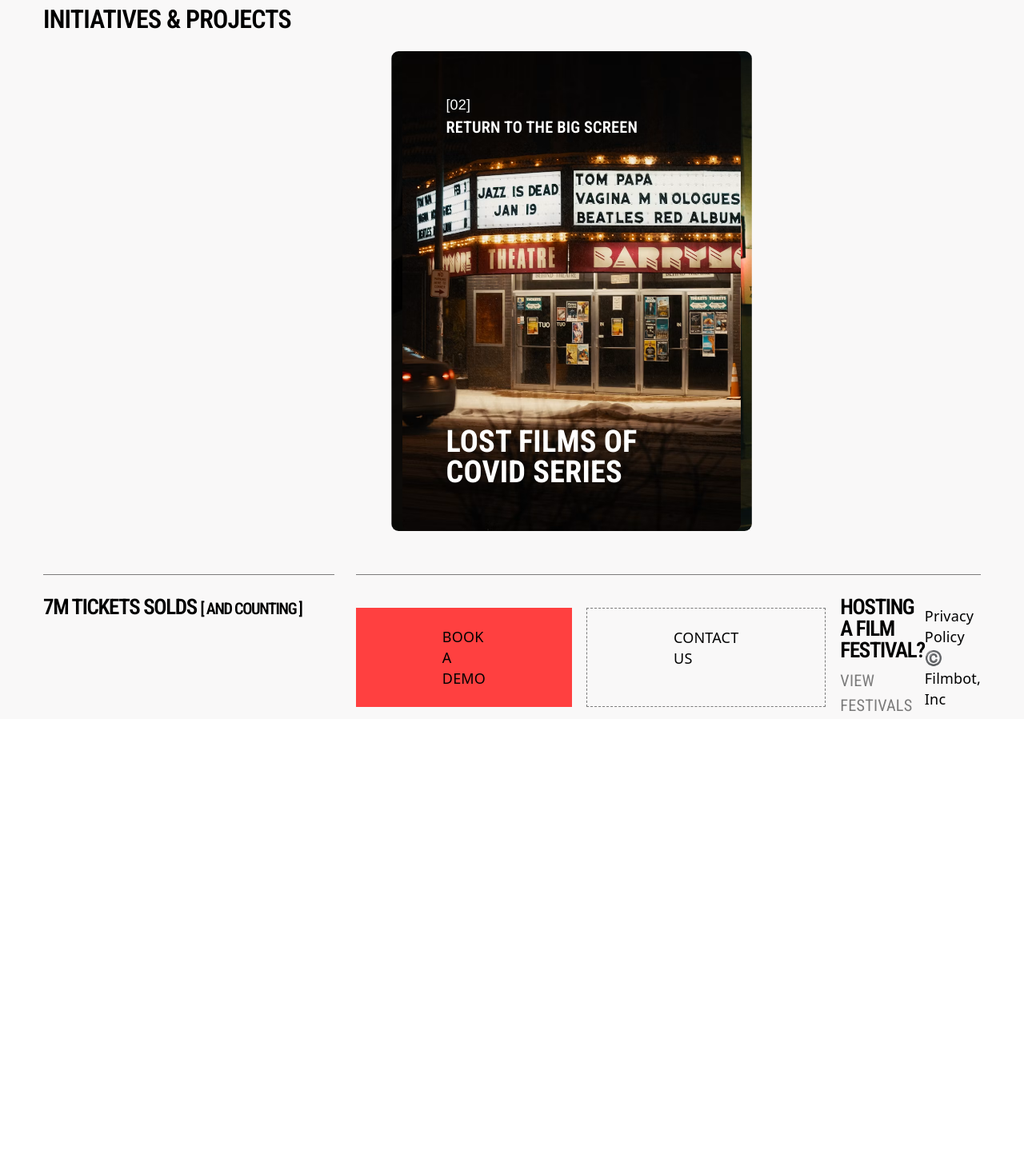
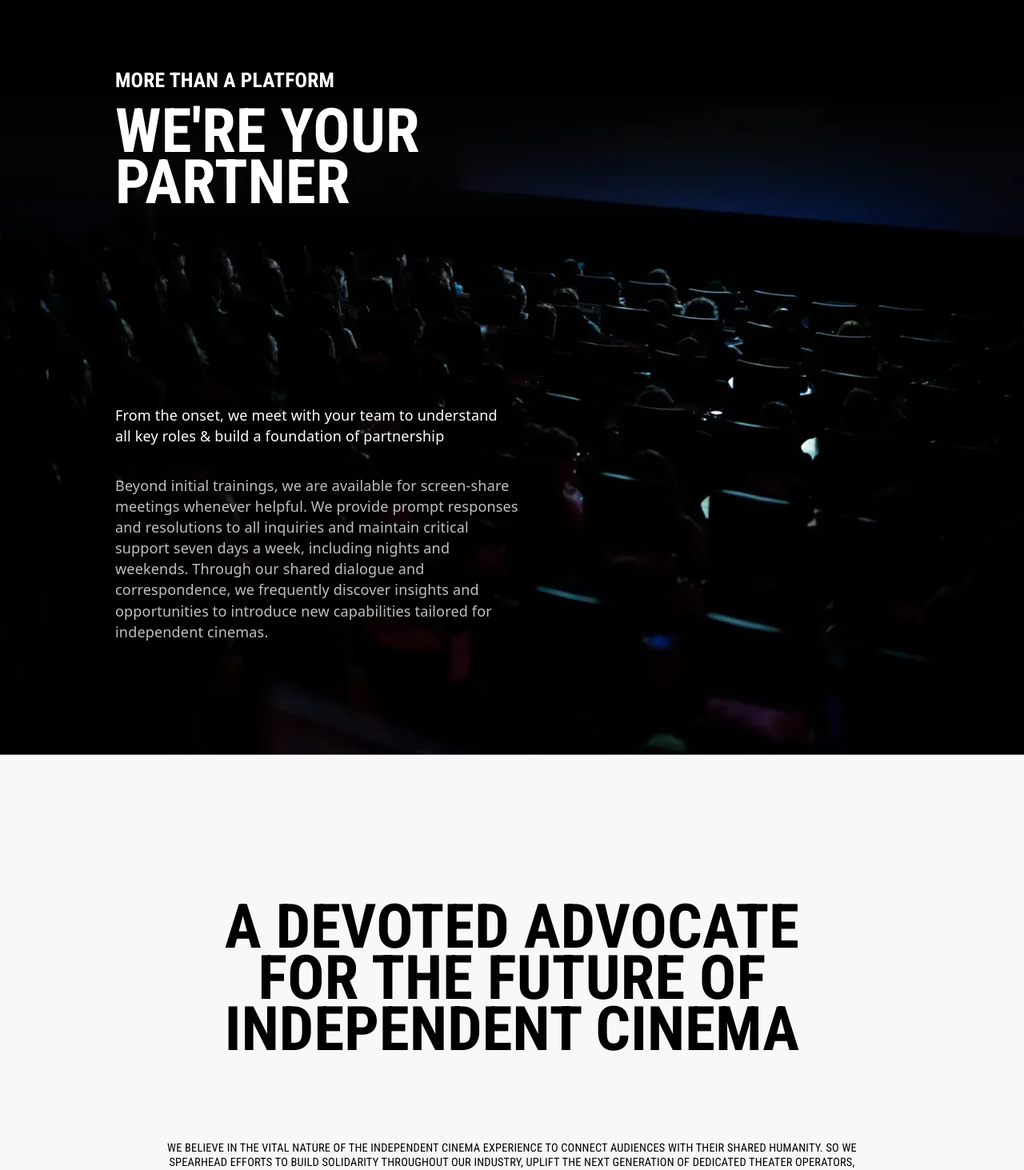
Before and after one commit to mashdotdev/filmbot-awwards-clone, a React (Vite) app: page / in a window 1280 px wide. Shown: the part 7220-8683 px from the top of the page at 80% size. Before the commit the page ends 8119 px from the top, so only its background shows below. Built offline with nearby package versions, Linux system fonts and the light colour scheme.

Commit message:
feat: contact section done

```diff
--- a/src/App.tsx
+++ b/src/App.tsx
@@ -3,6 +3,7 @@ import { SecondSection } from "./components/sections/second-section";
 import { ThirdSection } from "./components/sections/third-section";
 import { FourthSection } from "./components/sections/fourth-section";
 import { Footer } from "./components/sections/footer";
+import { ContactSection } from "./components/sections/contact-section";
 
 function App() {
   return (
@@ -11,6 +12,7 @@ function App() {
       <SecondSection />
       <ThirdSection />
       <FourthSection />
+      <ContactSection />
       <Footer />
     </main>
   );
--- /dev/null
+++ b/src/components/sections/contact-section.tsx
@@ -0,0 +1,34 @@
+export const ContactSection = () => {
+  return (
+    <section
+      className="h-[120vh] text-white relative overflow-hidden flex flex-col max-md:px-6 sm:px-6 lg:px-24 xl:px-32 2xl:px-60 justify-around"
+      style={{
+        background:
+          "url(src/assets/images/theatrebg.webp) no-repeat center/cover",
+      }}
+    >
+      <div>
+        <p className="font-bold uppercase font-roboto text-[clamp(1rem,2vw,3rem)] mb-4 leading-none">
+          more than a platform
+        </p>
+        <h2 className="font-bold uppercase font-roboto text-[clamp(4rem,6vw,10rem)] leading-[clamp(3rem,5vw,9rem)]">
+          we're your <br /> partner
+        </h2>
+      </div>
+      <div className="">
+        <p className="my-8 max-w-md text-balance">
+          From the onset, we meet with your team to understand all key roles &
+          build a foundation of partnership
+        </p>
+        <p className="my-8 max-w-md text-balance opacity-75">
+          Beyond initial trainings, we are available for screen-share meetings
+          whenever helpful. We provide prompt responses and resolutions to all
+          inquiries and maintain critical support seven days a week, including
+          nights and weekends. Through our shared dialogue and correspondence,
+          we frequently discover insights and opportunities to introduce new
+          capabilities tailored for independent cinemas.
+        </p>
+      </div>
+    </section>
+  );
+};
--- a/src/components/sections/footer.tsx
+++ b/src/components/sections/footer.tsx
@@ -42,12 +42,22 @@ export const Footer = () => {
   );
 
   return (
-    <footer
-      ref={footerRef}
-      className="min-h-screen bg-[#f9f8f8] relative overflow-hidden text-black"
-    >
+    <footer className="min-h-screen bg-[#f9f8f8] relative overflow-hidden text-black">
+      <div className="h-[90vh] flex items-center justify-center flex-col">
+        <p className="text-center uppercase font-roboto font-bold text-[clamp(3rem,6vw,9rem)] leading-[clamp(2rem,5vw,8rem)]">
+          a devoted advocate <br /> for the future of <br /> independent cinema
+        </p>
+        <p className="text-center max-w-3xl uppercase mt-24 text-[clamp(0.8rem,1vw,1.3rem)] leading-tight font-roboto">
+          We believe in the vital nature of the independent cinema experience to
+          connect audiences with their shared humanity. So we spearhead efforts
+          to build solidarity throughout our industry, uplift the next
+          generation of dedicated theater operators, and celebrate independent
+          cinema as a force of cultural resonance.
+        </p>
+      </div>
       {/*top*/}
-      <div className="px-12">
+      <div ref={footerRef} className="lg:px-12 px-6">
+        <div className="border-t border-black/50">
           <div className="flex items-center justify-between h-[10vh]">
             <h4 className="font-roboto font-semibold uppercase text-[clamp(1.5rem,2.5vw,3.5rem)] tracking-tight leading-none">
               initiatives & projects
@@ -57,12 +67,13 @@ export const Footer = () => {
             </div>
           </div>
         </div>
+      </div>
 
       {/*middle*/}
-      <div className="h-[50vh] lg:h-[75vh] flex pl-12 gap-6">
+      <div className="h-[50vh] lg:h-[75vh] flex lg:px-12 px-6 gap-6">
         <div
           ref={leftBoxRef}
-          className="h-full bg-red-400 lg:w-[33vw] shrink-0 rounded-lg relative lg:translate-x-[34vw] p-12 flex flex-col text-white"
+          className="h-full bg-red-400 lg:w-[33vw] flex-1 shrink-0 rounded-lg relative lg:translate-x-[34vw] p-12 flex flex-col text-white"
           style={{
             background: "url(src/assets/images/ft1.avif) no-repeat top/cover",
           }}
@@ -79,7 +90,7 @@ export const Footer = () => {
         </div>
 
         <div
-          className="h-full bg-black lg:w-[33vw] shrink-0 rounded-lg z-10 p-12 flex flex-col text-white"
+          className="h-full bg-black lg:w-[33vw] flex-1 shrink-0  rounded-lg z-10 p-12 flex flex-col text-white"
           style={{
             background: "url(src/assets/images/ft2.avif) no-repeat top/cover",
           }}
@@ -97,7 +108,7 @@ export const Footer = () => {
 
         <div
           ref={rightBoxRef}
-          className="h-full bg-amber-500 lg:w-[33vw] shrink-0 rounded-lg relative lg:-translate-x-[34vw] p-12 flex flex-col text-white"
+          className="h-full bg-amber-500 lg:w-[33vw] flex-1 shrink-0 rounded-lg relative lg:-translate-x-[34vw] p-12 flex flex-col text-white"
           style={{
             background: "url(src/assets/images/ft3.avif) no-repeat top/cover",
           }}
@@ -115,7 +126,7 @@ export const Footer = () => {
       </div>
 
       {/*bottom*/}
-      <div className="px-12 mt-12 size-full max-md:pb-4">
+      <div className="lg:px-12 px-6 mt-12 size-full max-md:pb-4">
         <div className="flex flex-col lg:flex-row size-full justify-between gap-6 ">
           <h6 className="border-t border-black/50 flex-1 pt-6 font-semibold text-[clamp(1.5rem,1vw,1rem)] tracking-tighter font-roboto leading-none">
             7M TICKETS SOLDS <span className="text-lg">[ AND COUNTING ]</span>
@@ -123,8 +134,12 @@ export const Footer = () => {
 
           <div className="border-t border-black/50 flex lg:items-center justify-around flex-col lg:flex-row flex-2 pt-6">
             <div className="flex gap-4">
-              <div className="lg:py-5 lg:px-24 py-4 px-4 bg-[#ff4040] text-black">BOOK A DEMO</div>
-              <div className="lg:py-5 lg:px-24 py-4 px-4 border border-black/50 border-dashed text-black">CONTACT US</div>
+              <div className="lg:py-5 2xl:px-24 py-3 px-4 bg-[#ff4040] text-black">
+                BOOK A DEMO
+              </div>
+              <div className="lg:py-5 2xl:px-24 py-3 px-4 border border-black/50 border-dashed text-black">
+                CONTACT US
+              </div>
               <div></div>
             </div>
             <div className="flex flex-col gap-2 max-md:my-12 lg:ml-auto">
```
Also changed, not shown: src/assets/images/theatrebg.webp (added). Lines whose indentation alone changed are shown as unchanged.
